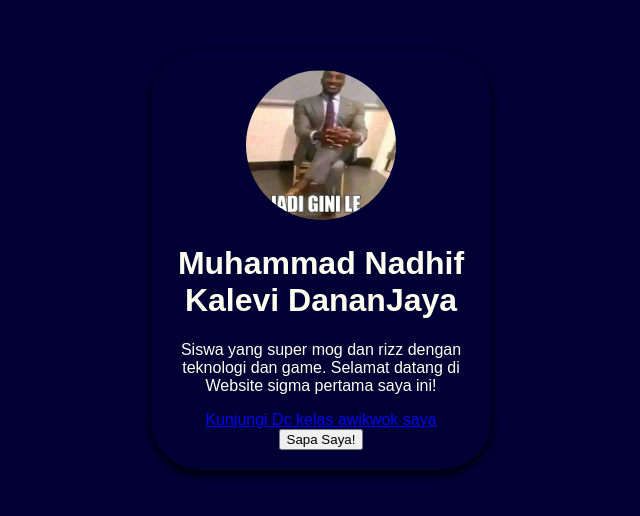
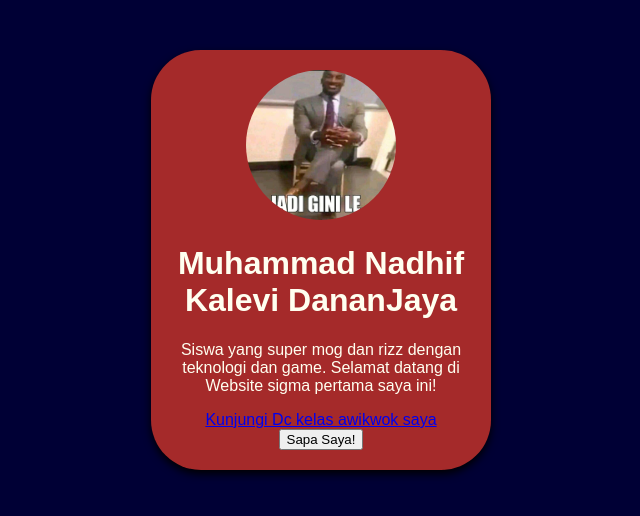
Before and after one commit to leviireng/Pelatihan-TIK-nadip, a plain HTML site: page index.html in a window 1280 px wide. Shown: the whole page, without its empty margins (319-959 px from the left). Drawn offline with Linux system fonts and the light colour scheme; a script that the page names is missing.

Commit message:
Change background color of kartu-profil to brown

```diff
--- a/style.css
+++ b/style.css
@@ -8,7 +8,7 @@ body {
    width: 300px;
    margin: 50px auto; /*px jarak atas/bawah, auto menengahkan kiri/kanan */
    padding: 20px;
-   background-color: light brown;
+   background-color: brown;
    border-radius: 50px; /* membuat sudut menjadi melengkung */
    box-shadow: 0 4px 8px rgba(0,0,0,1); /* efek bayangan*/
    text-align: center; /* menengahkan semua teks di dalam kartu */
```
